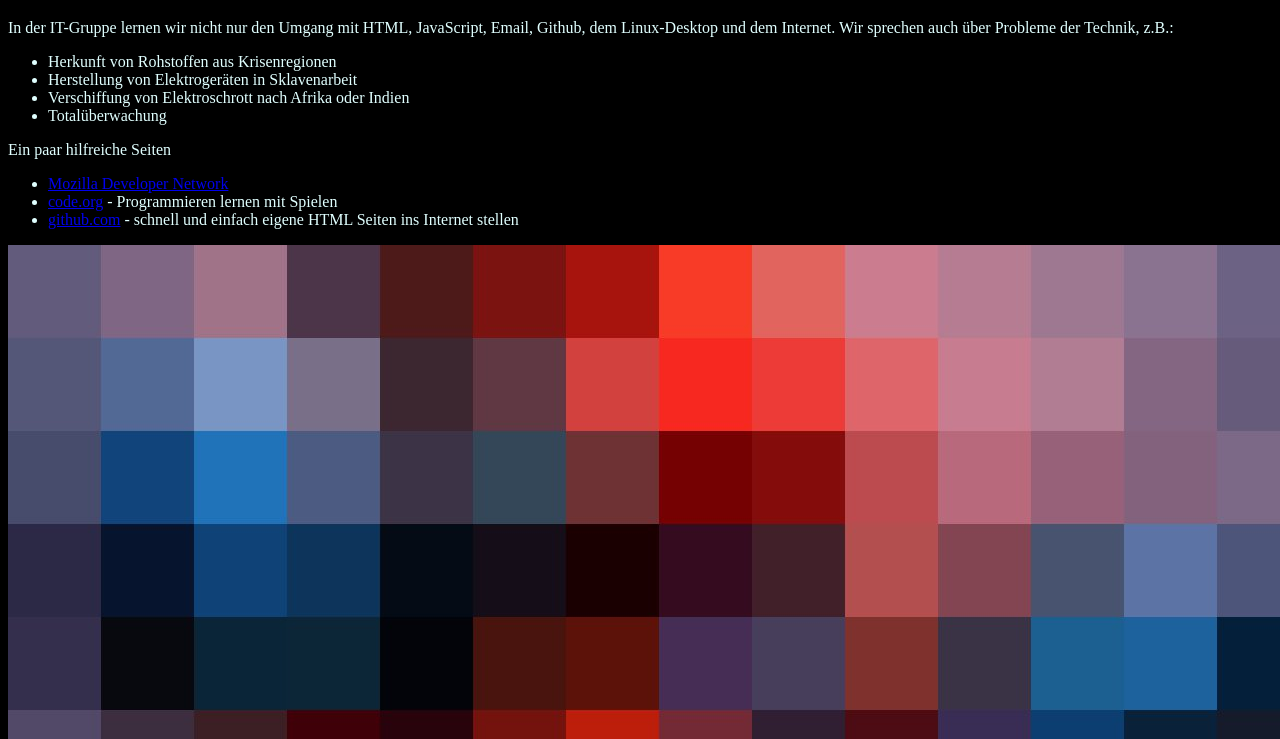
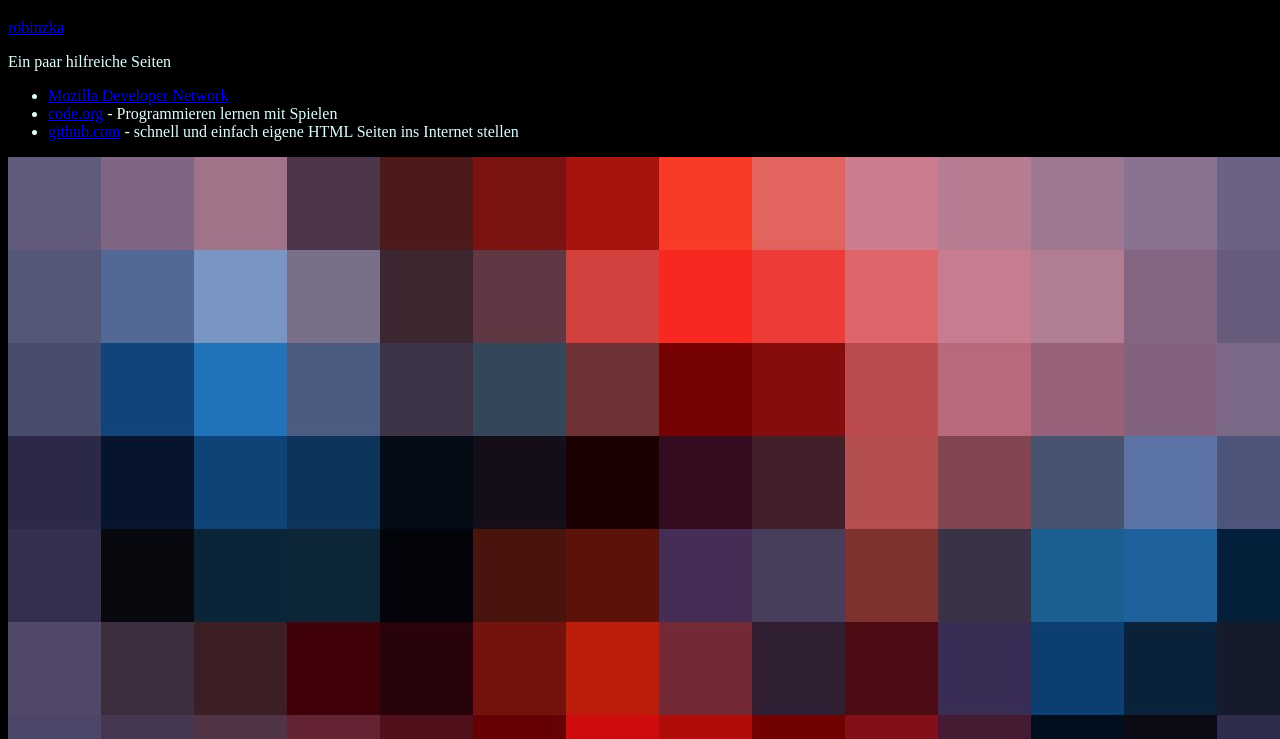
Before and after one commit to Spongebob122/Spongebob122.github.io, a plain HTML site: page index.html in a window 1280 px wide. Shown: the part 61-800 px from the top of the page. Drawn offline with Linux system fonts and the light colour scheme.

Commit message:
Update index.html

```diff
--- a/index.html
+++ b/index.html
@@ -7,15 +7,9 @@
   <body style="background-color:black;color:lightcyan">
     <h1>IT-Gruppe im Jugendzentrum Konstanz</h1>
     <p>
-      In der IT-Gruppe lernen wir nicht nur den Umgang mit HTML, JavaScript, Email, Github, dem Linux-Desktop und dem Internet.
-      Wir sprechen auch über Probleme der Technik, z.B.:
+      <a href="http://robinzka.github.io/">robinzka</a>
     </p>
-    <ul>
-      <li>Herkunft von Rohstoffen aus Krisenregionen</li>
-      <li>Herstellung von Elektrogeräten in Sklavenarbeit</li>
-      <li>Verschiffung von Elektroschrott nach Afrika oder Indien</li>
-      <li>Totalüberwachung</li>
-    </ul>
+
     Ein paar hilfreiche Seiten
     <ul>
       <li>
```
